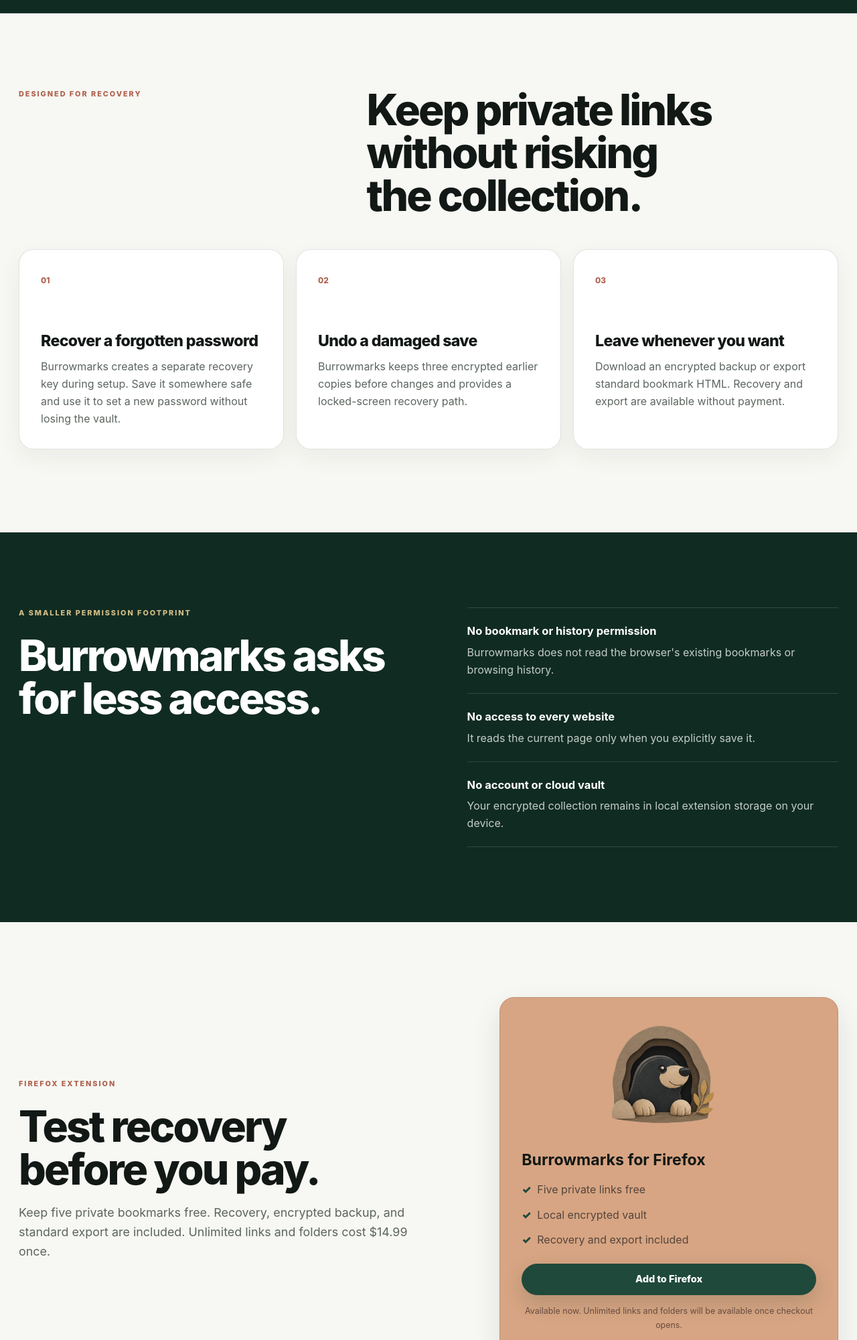
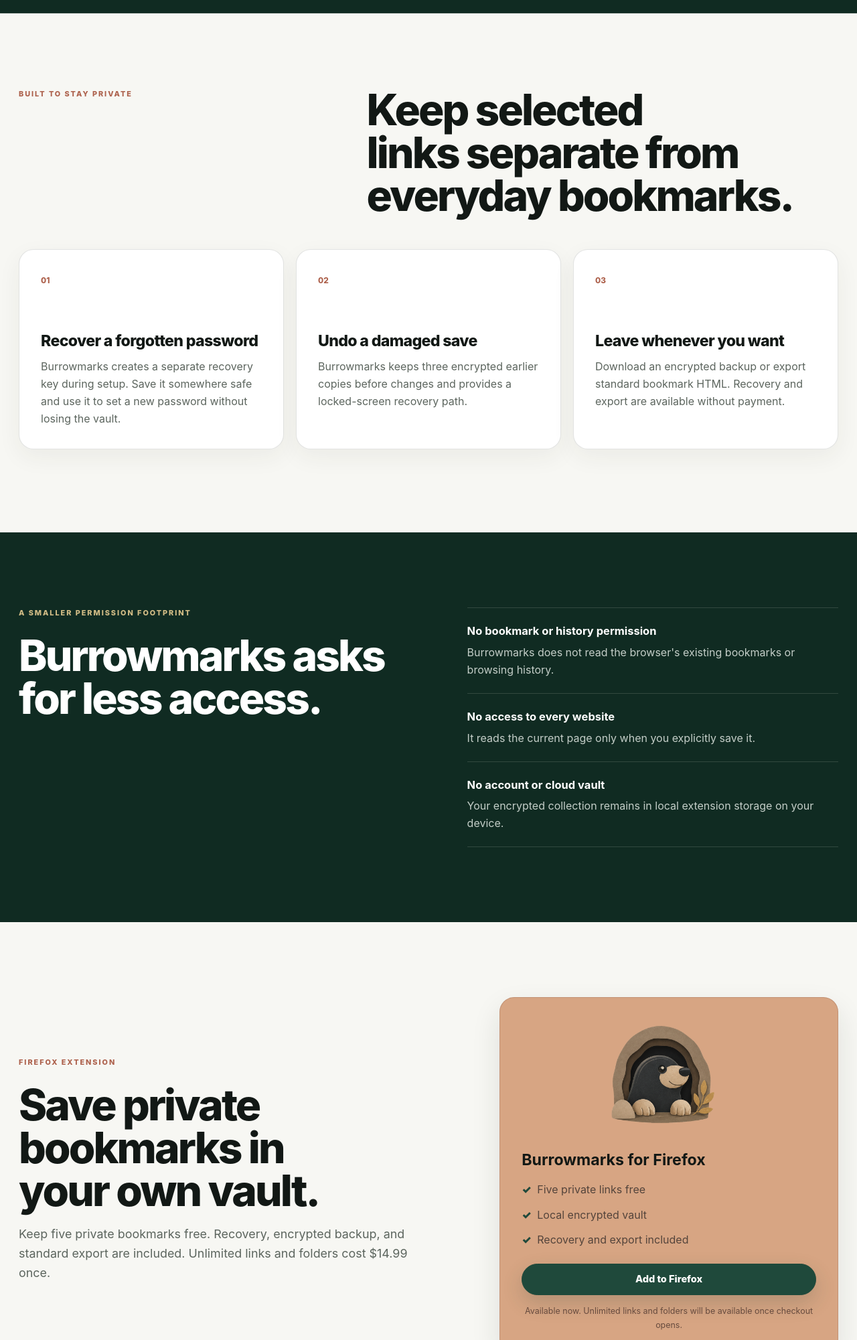
Before and after one commit to GoodBurrow/goodburrow.github.io, a plain HTML site: page Burrowmarks/index.html in a window 1280 px wide. Shown: the part 1000-3001 px from the top of the page at 67% size. Drawn offline with Linux system fonts and the light colour scheme.

Commit message:
Lead Burrowmarks with private vault value

```diff
--- a/Burrowmarks/index.html
+++ b/Burrowmarks/index.html
@@ -52,7 +52,7 @@
       <section class="facts" aria-label="Burrowmarks product details"><span>Separate recovery key</span><span>No broad browser access</span><span>Standard exports</span><span>No subscription</span></section>
 
       <section class="shell features" id="features">
-        <div class="section-heading"><p class="eyebrow">Designed for recovery</p><h2>Keep private links without risking the collection.</h2></div>
+        <div class="section-heading"><p class="eyebrow">Built to stay private</p><h2>Keep selected links separate from everyday bookmarks.</h2></div>
         <div class="feature-grid">
           <article><span>01</span><h3>Recover a forgotten password</h3><p>Burrowmarks creates a separate recovery key during setup. Save it somewhere safe and use it to set a new password without losing the vault.</p></article>
           <article><span>02</span><h3>Undo a damaged save</h3><p>Burrowmarks keeps three encrypted earlier copies before changes and provides a locked-screen recovery path.</p></article>
@@ -72,7 +72,7 @@
       </section>
 
       <section class="shell install" id="install">
-        <div class="install-copy"><p class="eyebrow">Firefox extension</p><h2>Test recovery before you pay.</h2><p>Keep five private bookmarks free. Recovery, encrypted backup, and standard export are included. Unlimited links and folders cost $14.99 once.</p></div>
+        <div class="install-copy"><p class="eyebrow">Firefox extension</p><h2>Save private bookmarks in your own vault.</h2><p>Keep five private bookmarks free. Recovery, encrypted backup, and standard export are included. Unlimited links and folders cost $14.99 once.</p></div>
         <aside class="install-card">
           <img src="mole-character.png" alt="Burrowmarks mole">
           <strong>Burrowmarks for Firefox</strong>
```
